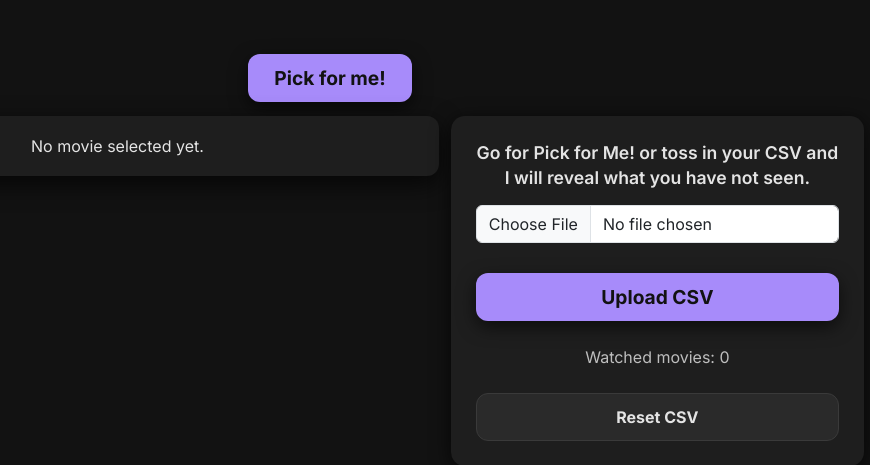
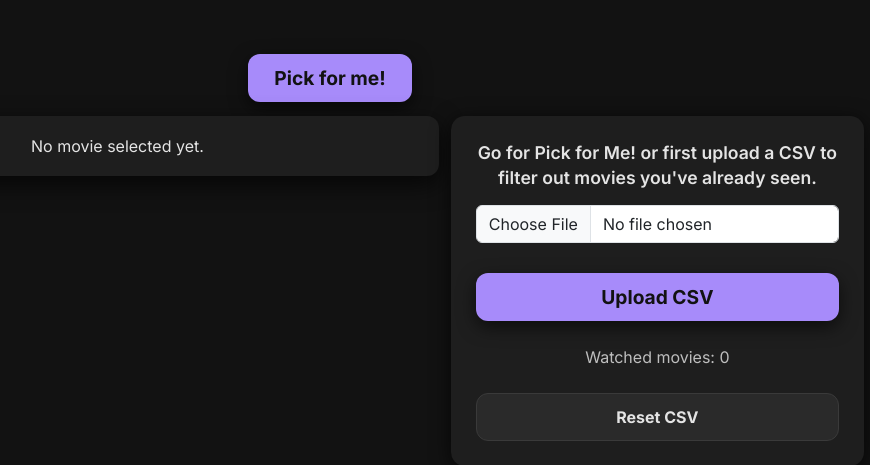
Before and after one commit to xenkou90/the-movie-picker, a Flask app: page / in a window 1280 px wide. Shown: the part 70-535 px from the top of the page, without its empty margins (310-1180 px from the left). Run offline with Flask 3, Linux system fonts and the light colour scheme; data that the repository does not hold is empty.

Commit message:
Changed the subtitle on the upload card on home page.

```diff
--- a/templates/index.html
+++ b/templates/index.html
@@ -160,7 +160,7 @@
                         <div class="upload-card-desktop">
 
                             <h4 class="upload-title-desktop text-center">
-                            Go for Pick for Me! or toss in your CSV and I will reveal what you have not seen.
+                            Go for Pick for Me! or first upload a CSV to filter out movies you've already seen.
                             </h4>
 
                             <form method="POST" enctype="multipart/form-data" class="w-100">
--- a/templates/upload.html
+++ b/templates/upload.html
@@ -43,7 +43,7 @@
         <div class="upload-card">
 
             <h4 class="upload-subtitle">
-                Go for Pick for Me! or toss in your CSV and I will reveal what you have not seen.
+                Go for Pick for Me! or first upload a CSV to filter out movies you've already seen.
             </h4>
 
             <form method="POST" enctype="multipart/form-data" class="upload-section">
```
